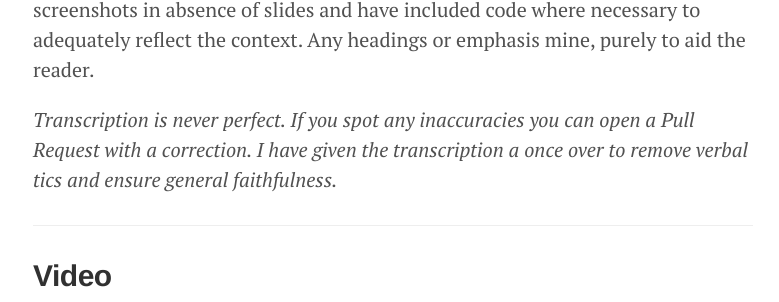
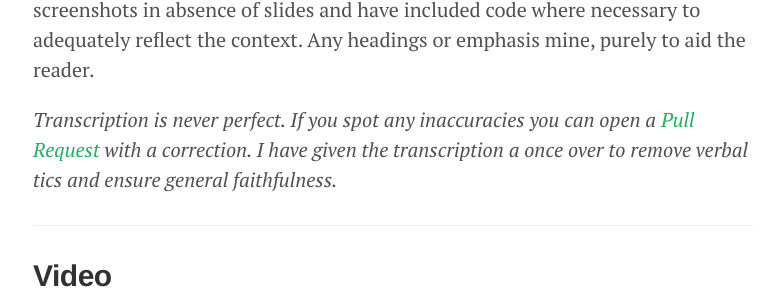
Before and after one commit to pootsbook/elmbark.com, a Jekyll site: the page built from _posts/2016-03-16-mainstream-elm-user-focused-design.md, in a window 1280 px wide and 900 px high, scrolled down 315 px. Shown: the part 154-456 px from the top of the window, without its empty margins (247-1026 px from the left). Built offline with Jekyll 4.4.1, drawn with Linux system fonts in a browser that asks for light colours; comment, search, counter and statistics services are not loaded; some of the changed lines change nothing that is shown.

Commit message:
Add link for PR

```diff
--- a/_posts/2016-03-16-mainstream-elm-user-focused-design.md
+++ b/_posts/2016-03-16-mainstream-elm-user-focused-design.md
@@ -8,7 +8,7 @@ This is easily the best talk currently available for grasping the essence of Elm
 
 I thought it would be useful to have a written record for easy reference so I got it transcribed and am sharing it here on the blog. I managed to grab some screenshots in absence of slides and have included code where necessary to adequately reflect the context. Any headings or emphasis mine, purely to aid the reader.
 
-*Transcription is never perfect. If you spot any inaccuracies you can open a Pull Request with a correction. I have given the transcription a once over to remove verbal tics and ensure general faithfulness.*
+*Transcription is never perfect. If you spot any inaccuracies you can open a [Pull Request](https://github.com/pootsbook/elmbark.com/blob/gh-pages/_posts/2016-03-16-mainstream-elm-user-focused-design.md) with a correction. I have given the transcription a once over to remove verbal tics and ensure general faithfulness.*
 
 <hr>
 
```
